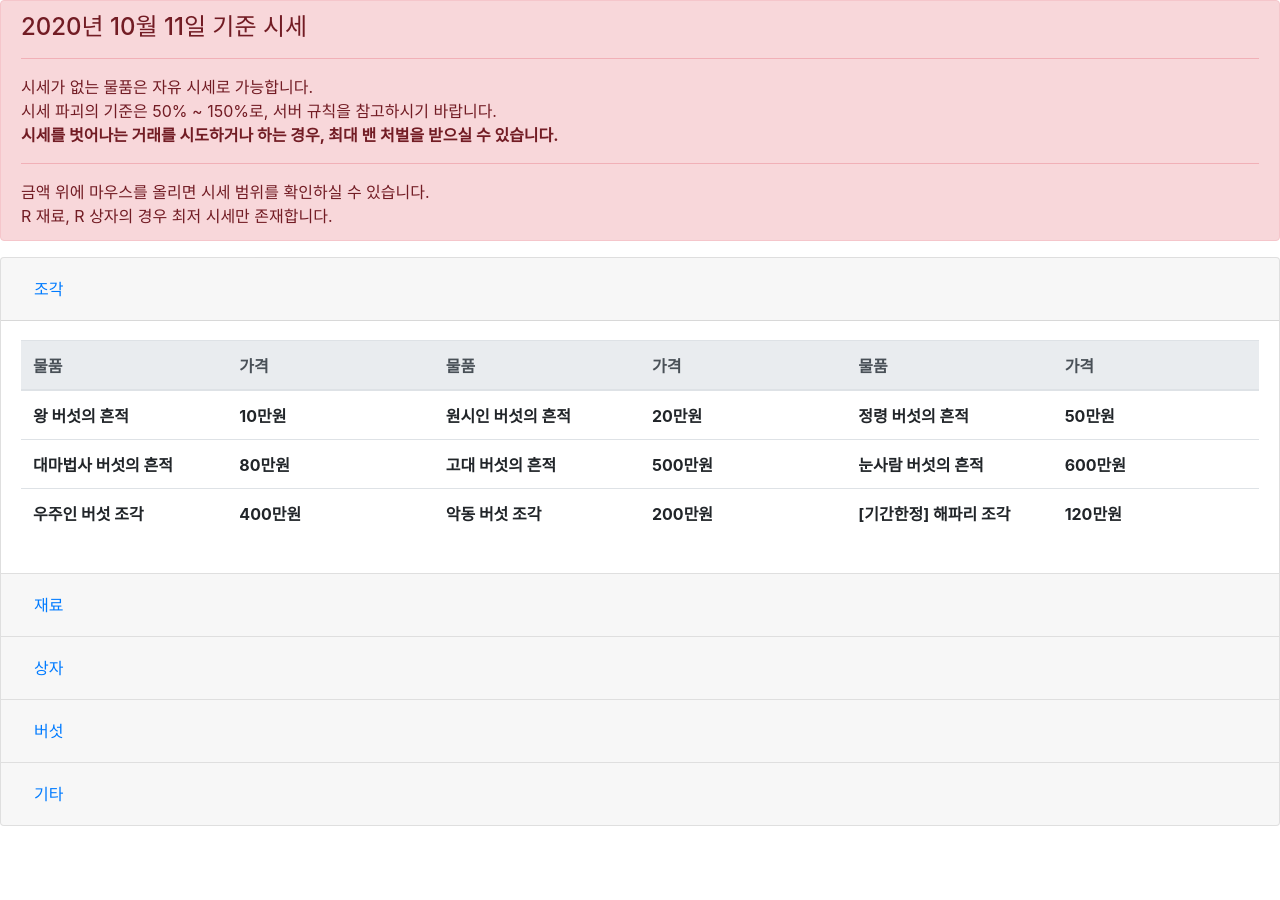
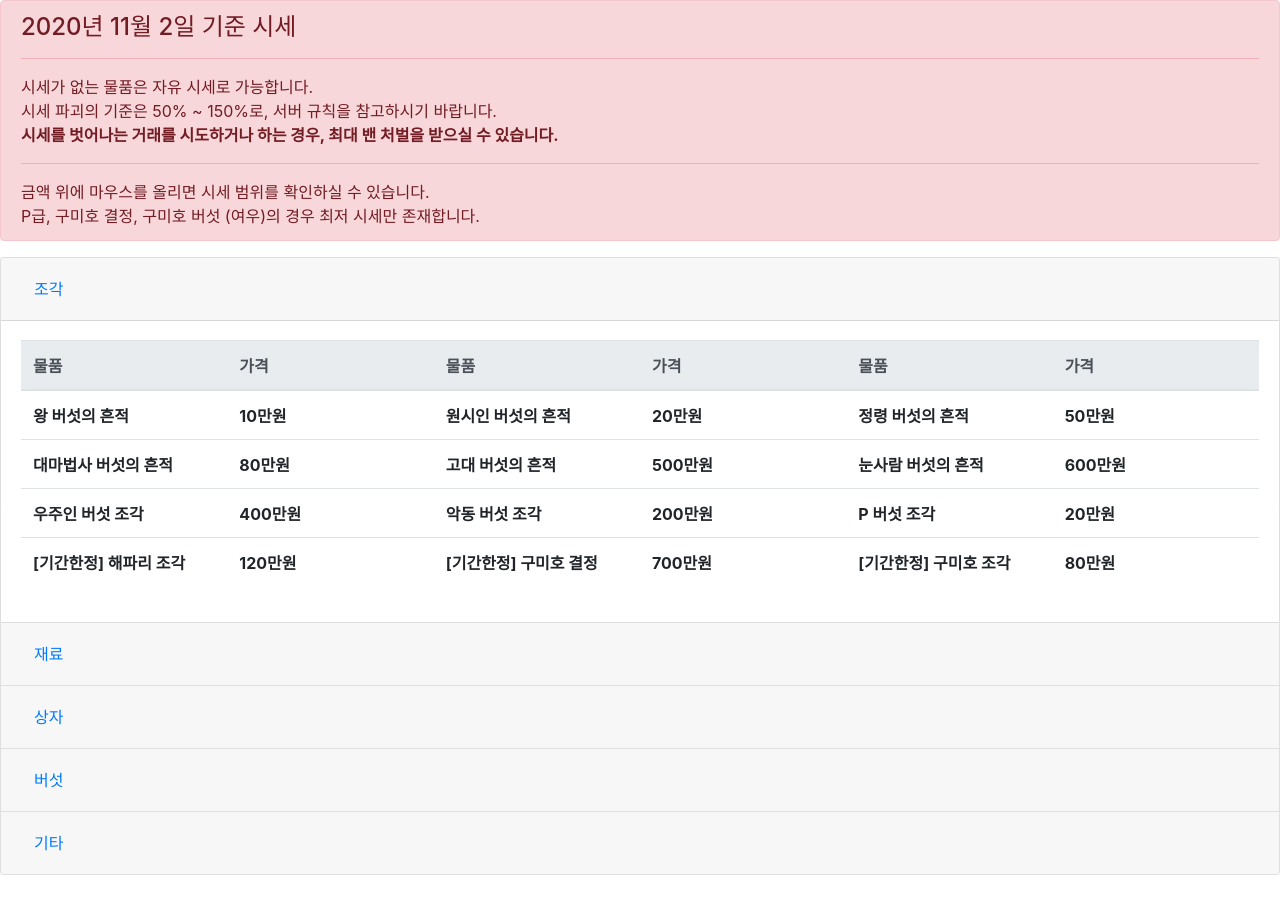
Before and after one commit to DetegiCE/detegice.github.io, a Jekyll site: the page built from kit/2020-09-08-kit-sise.md, in a window 1280 px wide. Built offline with Jekyll 4.4.1, drawn with Linux system fonts in a browser that asks for light colours; comment, search, counter and statistics services are not loaded; some of the changed lines change nothing that is shown.

Commit message:
Update 2020-09-08-kit-sise.md

```diff
--- a/kit/2020-09-08-kit-sise.md
+++ b/kit/2020-09-08-kit-sise.md
@@ -46,100 +46,147 @@ popover : https://getbootstrap.com/docs/3.4/javascript/#popovers, http://jsfiddl
   window.onload = function() {
     document.getElementById("curMin").innerText = String(currentMin());
     document.getElementById("curMax").innerText = String(currentMax());
+    var curtag = "jg";
 
     // setting sises
     var priArr1 = new Array(100000, 200000, 500000,
                            800000, 5000000, 6000000,
-                           4000000, 2000000, 1200000);
+                           4000000, 2000000, 200000,
+                           1200000, 7000000, 800000);
     for(var i=1 ; i<=priArr1.length ; i++) {
-      document.getElementById("jg"+String(i)).innerText = numToKor(priArr1[i-1]);
-      document.getElementById("jg"+String(i)).setAttribute('rel','popover');
-      document.getElementById("jg"+String(i)).setAttribute('data-trigger','hover');
-      document.getElementById("jg"+String(i)).setAttribute('data-original-title','시세 범위');
-      document.getElementById("jg"+String(i)).setAttribute('data-content',minPrice(priArr1[i-1])+' ~ '+maxPrice(priArr1[i-1]));
-      $('#jg'+String(i)).popover();
+      if(i == 9) {
+        document.getElementById(curtag+String(i)).innerText = numToKor(priArr1[i-1]);
+        document.getElementById(curtag+String(i)).setAttribute('rel','popover');
+        document.getElementById(curtag+String(i)).setAttribute('data-trigger','hover');
+        document.getElementById(curtag+String(i)).setAttribute('data-original-title','시세 범위');
+        document.getElementById(curtag+String(i)).setAttribute('data-content',numToKor(priArr1[i-1])+' ~ : P버섯 조각은 최저 시세만 있습니다');
+        $('#'+curtag+String(i)).popover();
+        continue;
+      }
+      if(i == 11) {
+        document.getElementById(curtag+String(i)).innerText = numToKor(priArr1[i-1]);
+        document.getElementById(curtag+String(i)).setAttribute('rel','popover');
+        document.getElementById(curtag+String(i)).setAttribute('data-trigger','hover');
+        document.getElementById(curtag+String(i)).setAttribute('data-original-title','시세 범위');
+        document.getElementById(curtag+String(i)).setAttribute('data-content',numToKor(priArr1[i-1])+' ~ : 구미호 결정은 최저 시세만 있습니다');
+        $('#'+curtag+String(i)).popover();
+        continue;
+      }
+      document.getElementById(curtag+String(i)).innerText = numToKor(priArr1[i-1]);
+      document.getElementById(curtag+String(i)).setAttribute('rel','popover');
+      document.getElementById(curtag+String(i)).setAttribute('data-trigger','hover');
+      document.getElementById(curtag+String(i)).setAttribute('data-original-title','시세 범위');
+      document.getElementById(curtag+String(i)).setAttribute('data-content',minPrice(priArr1[i-1])+' ~ '+maxPrice(priArr1[i-1]));
+      $('#'+curtag+String(i)).popover();
     }
 
+    curtag = "jr";
     var priArr2 = new Array(800, 2000, 4000,
                             15000, 10000, 45000,
-                            30000, 300000, 3000,
-                            103000, 143000, 1200000,
-                            1200000, 2400000, 5000000,
-                            6000000, 2000000, 2000000);
+                            30000, 3000000, 2000000,
+                            20000000, 22150000, 3000,
+                            103000, 143000, 9780000,
+                            1200000, 1200000, 2400000,
+                            5000000, 6000000, 2000000,
+                            2000000, 2000000, 200000);
     for(var i=1 ; i<=priArr2.length ; i++) {
-      if(i == 8) {
-        document.getElementById("jr"+String(i)).innerText = numToKor(priArr2[i-1]);
-        document.getElementById("jr"+String(i)).setAttribute('rel','popover');
-        document.getElementById("jr"+String(i)).setAttribute('data-trigger','hover');
-        document.getElementById("jr"+String(i)).setAttribute('data-original-title','시세 범위');
-        document.getElementById("jr"+String(i)).setAttribute('data-content',numToKor(priArr2[i-1])+' ~ : R재료는 최저 시세만 있습니다');
-        $('#jr'+String(i)).popover();
+      if(i == 10) {
+        document.getElementById(curtag+String(i)).innerText = numToKor(priArr2[i-1]);
+        document.getElementById(curtag+String(i)).setAttribute('rel','popover');
+        document.getElementById(curtag+String(i)).setAttribute('data-trigger','hover');
+        document.getElementById(curtag+String(i)).setAttribute('data-original-title','시세 범위');
+        document.getElementById(curtag+String(i)).setAttribute('data-content',numToKor(priArr2[i-1])+' ~ : P버섯 결정은 최저 시세만 있습니다');
+        $('#'+curtag+String(i)).popover();
         continue;
       }
-      document.getElementById("jr"+String(i)).innerText = numToKor(priArr2[i-1]);
-      document.getElementById("jr"+String(i)).setAttribute('rel','popover');
-      document.getElementById("jr"+String(i)).setAttribute('data-trigger','hover');
-      document.getElementById("jr"+String(i)).setAttribute('data-original-title','시세 범위');
-      document.getElementById("jr"+String(i)).setAttribute('data-content',minPrice(priArr2[i-1])+' ~ '+maxPrice(priArr2[i-1]));
-      $('#jr'+String(i)).popover();
+      if(i == 11) {
+        document.getElementById(curtag+String(i)).innerText = numToKor(priArr2[i-1]);
+        document.getElementById(curtag+String(i)).setAttribute('rel','popover');
+        document.getElementById(curtag+String(i)).setAttribute('data-trigger','hover');
+        document.getElementById(curtag+String(i)).setAttribute('data-original-title','시세 범위');
+        document.getElementById(curtag+String(i)).setAttribute('data-content',numToKor(priArr2[i-1])+' ~ : P버섯 영혼은 최저 시세만 있습니다');
+        $('#'+curtag+String(i)).popover();
+        continue;
+      }
+      document.getElementById(curtag+String(i)).innerText = numToKor(priArr2[i-1]);
+      document.getElementById(curtag+String(i)).setAttribute('rel','popover');
+      document.getElementById(curtag+String(i)).setAttribute('data-trigger','hover');
+      document.getElementById(curtag+String(i)).setAttribute('data-original-title','시세 범위');
+      document.getElementById(curtag+String(i)).setAttribute('data-content',minPrice(priArr2[i-1])+' ~ '+maxPrice(priArr2[i-1]));
+      $('#'+curtag+String(i)).popover();
     }
 
+    curtag = "sj";
     var priArr3 = new Array(800, 1500, 3000,
-                            10000, 15000, 100000,
-                            50000, 10500000, 10000,
+                            9000, 15000, 200000,
+                            50000, 10500000, 22150000,
                             10000, 20000, 50000,
                             80000, 500000, 75000,
                             530000, 100000, 200000,
-                            300000);
+                            300000, 10000);
     for(var i=1 ; i<=priArr3.length ; i++) {
-      if(i == 6) {
-        document.getElementById("sj"+String(i)).innerText = numToKor(priArr3[i-1]);
-        document.getElementById("sj"+String(i)).setAttribute('rel','popover');
-        document.getElementById("sj"+String(i)).setAttribute('data-trigger','hover');
-        document.getElementById("sj"+String(i)).setAttribute('data-original-title','시세 범위');
-        document.getElementById("sj"+String(i)).setAttribute('data-content',numToKor(priArr3[i-1])+' ~ : R상자는 최저 시세만 있습니다');
-        $('#sj'+String(i)).popover();
+      if(i == 9) {
+        document.getElementById(curtag+String(i)).innerText = numToKor(priArr3[i-1]);
+        document.getElementById(curtag+String(i)).setAttribute('rel','popover');
+        document.getElementById(curtag+String(i)).setAttribute('data-trigger','hover');
+        document.getElementById(curtag+String(i)).setAttribute('data-original-title','시세 범위');
+        document.getElementById(curtag+String(i)).setAttribute('data-content',numToKor(priArr3[i-1])+' ~ : P상자는 최저 시세만 있습니다');
+        $('#'+curtag+String(i)).popover();
         continue;
       }
-      document.getElementById("sj"+String(i)).innerText = numToKor(priArr3[i-1]);
-      document.getElementById("sj"+String(i)).setAttribute('rel','popover');
-      document.getElementById("sj"+String(i)).setAttribute('data-trigger','hover');
-      document.getElementById("sj"+String(i)).setAttribute('data-original-title','시세 범위');
-      document.getElementById("sj"+String(i)).setAttribute('data-content',minPrice(priArr3[i-1])+' ~ '+maxPrice(priArr3[i-1]));
-      $('#sj'+String(i)).popover();
+      document.getElementById(curtag+String(i)).innerText = numToKor(priArr3[i-1]);
+      document.getElementById(curtag+String(i)).setAttribute('rel','popover');
+      document.getElementById(curtag+String(i)).setAttribute('data-trigger','hover');
+      document.getElementById(curtag+String(i)).setAttribute('data-original-title','시세 범위');
+      document.getElementById(curtag+String(i)).setAttribute('data-content',minPrice(priArr3[i-1])+' ~ '+maxPrice(priArr3[i-1]));
+      $('#'+curtag+String(i)).popover();
     }
 
+    curtag = "bs";
     var priArr4 = new Array(110000, 330000, 600000,
                             1500000, 1350000, 3500000,
-                            2750000, 4250000, 4850000,
-                            5000000, 4100000, 13000000,
-                            3500000, 5000000, 6000000,
-                            9500000, 12000000, 6000000,
-                            35000000, 24500000, 14500000,
-                            8200000, 9200000, 12200000,
-                            16500000, 60000000, 7400000,
-                            6100000, 15200000, 23000000,
-                            20000000);
+                            2750000, 4250000, 4800000,
+                            4950000, 4100000, 140000000,
+                            100000000, 12550000, 8000000,
+                            15000000, 3500000, 5000000,
+                            6000000, 9500000, 12000000,
+                            6000000, 34300000, 24300000,
+                            14300000, 8200000, 9200000,
+                            12200000, 16600000, 58600000,
+                            7400000, 6100000, 15200000,
+                            23100000, 35000000, 40000000,
+                            42000000, 55100000, 20000000);
     for(var i=1 ; i<=priArr4.length ; i++) {
-      document.getElementById("bs"+String(i)).innerText = numToKor(priArr4[i-1]);
-      document.getElementById("bs"+String(i)).setAttribute('rel','popover');
-      document.getElementById("bs"+String(i)).setAttribute('data-trigger','hover');
-      document.getElementById("bs"+String(i)).setAttribute('data-original-title','시세 범위');
-      document.getElementById("bs"+String(i)).setAttribute('data-content',minPrice(priArr4[i-1])+' ~ '+maxPrice(priArr4[i-1]));
-      $('#bs'+String(i)).popover();
+      if(i == 16) {
+        document.getElementById(curtag+String(i)).innerText = numToKor(priArr4[i-1]);
+        document.getElementById(curtag+String(i)).setAttribute('rel','popover');
+        document.getElementById(curtag+String(i)).setAttribute('data-trigger','hover');
+        document.getElementById(curtag+String(i)).setAttribute('data-original-title','시세 범위');
+        document.getElementById(curtag+String(i)).setAttribute('data-content',numToKor(priArr4[i-1])+' ~ : 구미호 버섯 (여우)는 최저 시세만 있습니다');
+        $('#'+curtag+String(i)).popover();
+        continue;
+      }
+      document.getElementById(curtag+String(i)).innerText = numToKor(priArr4[i-1]);
+      document.getElementById(curtag+String(i)).setAttribute('rel','popover');
+      document.getElementById(curtag+String(i)).setAttribute('data-trigger','hover');
+      document.getElementById(curtag+String(i)).setAttribute('data-original-title','시세 범위');
+      document.getElementById(curtag+String(i)).setAttribute('data-content',minPrice(priArr4[i-1])+' ~ '+maxPrice(priArr4[i-1]));
+      $('#'+curtag+String(i)).popover();
     }
 
-    var priArr5 = new Array(400, 20000, 40000,
+    curtag = "gt";
+    var priArr5 = new Array(400, 20000, 50000,
                             200000, 100000, 600000,
-                            2600000, 3400000, 50000,
-                            250000, 2250000, 2850000);
+                            2600000, 3600000, 50000,
+                            250000, 2250000, 3000000,
+                            6500000);
     for(var i=1 ; i<=priArr5.length ; i++) {
-      document.getElementById("gt"+String(i)).innerText = numToKor(priArr5[i-1]);
-      document.getElementById("gt"+String(i)).setAttribute('rel','popover');
-      document.getElementById("gt"+String(i)).setAttribute('data-trigger','hover');
-      document.getElementById("gt"+String(i)).setAttribute('data-original-title','시세 범위');
-      document.getElementById("gt"+String(i)).setAttribute('data-content',minPrice(priArr5[i-1])+' ~ '+maxPrice(priArr5[i-1]));
-      $('#gt'+String(i)).popover();
+      document.getElementById(curtag+String(i)).innerText = numToKor(priArr5[i-1]);
+      document.getElementById(curtag+String(i)).setAttribute('rel','popover');
+      document.getElementById(curtag+String(i)).setAttribute('data-trigger','hover');
+      document.getElementById(curtag+String(i)).setAttribute('data-original-title','시세 범위');
+      document.getElementById(curtag+String(i)).setAttribute('data-content',minPrice(priArr5[i-1])+' ~ '+maxPrice(priArr5[i-1]));
+      $('#'+curtag+String(i)).popover();
     }
   }
   function currentMin() {
@@ -179,13 +226,13 @@ popover : https://getbootstrap.com/docs/3.4/javascript/#popovers, http://jsfiddl
 </script>
 
 <div class="alert alert-danger" role="alert">
-    <h4 class="alert-heading">2020년 10월 11일 기준 시세</h4>
+    <h4 class="alert-heading">2020년 11월 2일 기준 시세</h4>
     <hr>
     <p class="mb-0" style="display: inline;">시세가 없는 물품은 자유 시세로 가능합니다.<br>
         시세 파괴의 기준은 <div id="curMin" class="il"></div>% ~ <div id="curMax" class="il"></div>%로, 서버 규칙을 참고하시기 바랍니다.<br>
         <strong>시세를 벗어나는 거래를 시도하거나 하는 경우, 최대 밴 처벌을 받으실 수 있습니다.</strong></p>
         <hr>
-        금액 위에 마우스를 올리면 시세 범위를 확인하실 수 있습니다.<br>R 재료, R 상자의 경우 최저 시세만 존재합니다.
+        금액 위에 마우스를 올리면 시세 범위를 확인하실 수 있습니다.<br>P급, 구미호 결정, 구미호 버섯 (여우)의 경우 최저 시세만 존재합니다.
     </div>
 <div>
 
@@ -234,9 +281,17 @@ popover : https://getbootstrap.com/docs/3.4/javascript/#popovers, http://jsfiddl
                   <th scope="row"><a id="jg7"></a></th>
                   <th scope="row">악동 버섯 조각</th>
                   <th scope="row"><a id="jg8"></a></th>
+                  <th scope="row">P 버섯 조각</th>
+                  <th scope="row"><a id="jg9"></a></th>
+                </tr>
+                <tr>
                   <th scope="row">[기간한정] 해파리 조각</th>
-                  <th scope="row"><a id="jg9"></a></th>
-              </tr>
+                  <th scope="row"><a id="jg10"></a></th>
+                  <th scope="row">[기간한정] 구미호 결정</th>
+                  <th scope="row"><a id="jg11"></a></th>
+                  <th scope="row">[기간한정] 구미호 조각</th>
+                  <th scope="row"><a id="jg12"></a></th>
+                </tr>
               </tbody>
           </table>
         </div>
@@ -283,34 +338,50 @@ popover : https://getbootstrap.com/docs/3.4/javascript/#popovers, http://jsfiddl
                   <tr>
                     <th scope="row">SS (기타)</th>
                     <th scope="row"><a id="jr7"></a></th>
-                    <th scope="row">R</th>
+                    <th scope="row">R (소환마녀)</th>
                     <th scope="row"><a id="jr8"></a></th>
-                    <th scope="row">증명서</th>
+                    <th scope="row">R (생물학자)</th>
                     <th scope="row"><a id="jr9"></a></th>
                 </tr>
                 <tr>
-                  <th scope="row">균사체</th>
+                  <th scope="row">P버섯 결정</th>
                   <th scope="row"><a id="jr10"></a></th>
-                  <th scope="row">고급진 균사체</th>
+                  <th scope="row">P버섯 영혼</th>
                   <th scope="row"><a id="jr11"></a></th>
-                  <th scope="row">톱상어</th>
+                  <th scope="row">증명서</th>
                   <th scope="row"><a id="jr12"></a></th>
                 </tr>
                 <tr>
-                  <th scope="row">개복치</th>
+                  <th scope="row">균사체</th>
                   <th scope="row"><a id="jr13"></a></th>
-                  <th scope="row">백상아리</th>
+                  <th scope="row">고급진 균사체</th>
                   <th scope="row"><a id="jr14"></a></th>
-                  <th scope="row">깨끗한 물</th>
+                  <th scope="row">희귀한 균사체</th>
                   <th scope="row"><a id="jr15"></a></th>
                 </tr>
                 <tr>
+                  <th scope="row">톱상어</th>
+                  <th scope="row"><a id="jr16"></a></th>
+                  <th scope="row">개복치</th>
+                  <th scope="row"><a id="jr17"></a></th>
+                  <th scope="row">백상아리</th>
+                  <th scope="row"><a id="jr18"></a></th>
+                </tr>
+                <tr>
+                  <th scope="row">깨끗한 물</th>
+                  <th scope="row"><a id="jr19"></a></th>
                   <th scope="row">G 강화석</th>
-                  <th scope="row"><a id="jr16"></a></th>
+                  <th scope="row"><a id="jr20"></a></th>
                   <th scope="row">Lapis 강화석</th>
-                  <th scope="row"><a id="jr17"></a></th>
+                  <th scope="row"><a id="jr21"></a></th>
+                </tr>
+                <tr>
                   <th scope="row">Redstone 강화석</th>
-                  <th scope="row"><a id="jr18"></a></th>
+                  <th scope="row"><a id="jr22"></a></th>
+                  <th scope="row">낚시 강화석</th>
+                  <th scope="row"><a id="jr23"></a></th>
+                  <th scope="row">S급 물고기</th>
+                  <th scope="row"><a id="jr24"></a></th>
                 </tr>
                 </tbody>
             </table>
@@ -360,7 +431,7 @@ popover : https://getbootstrap.com/docs/3.4/javascript/#popovers, http://jsfiddl
                     <th scope="row"><a id="sj7"></a></th>
                     <th scope="row">U 랜덤상자</th>
                     <th scope="row"><a id="sj8"></a></th>
-                    <th scope="row">잠수코드</th>
+                    <th scope="row">P급 랜덤상자</th>
                     <th scope="row"><a id="sj9"></a></th>
                   </tr>
                   <tr>
@@ -390,8 +461,8 @@ popover : https://getbootstrap.com/docs/3.4/javascript/#popovers, http://jsfiddl
                   <tr>
                     <th scope="row">스페셜 챕터 2 상자</th>
                     <th scope="row"><a id="sj19"></a></th>
-                    <th scope="row"></th>
-                    <th scope="row"></th>
+                    <th scope="row">잠수 코드</th>
+                    <th scope="row"><a id="sj20"></a></th>
                     <th scope="row"></th>
                     <th scope="row"></th>
                   </tr>
@@ -451,64 +522,80 @@ popover : https://getbootstrap.com/docs/3.4/javascript/#popovers, http://jsfiddl
                     <th scope="row"><a id="bs10"></a></th>
                     <th scope="row">SSS (귀부인)</th>
                     <th scope="row"><a id="bs11"></a></th>
-                    <th scope="row">[기간한정] 해파리</th>
+                    <th scope="row">R (소환마녀)</th>
                     <th scope="row"><a id="bs12"></a></th>
                   </tr>
                   <tr>
-                    <th scope="row">G (서커스)</th>
+                    <th scope="row">R (생물학자)</th>
                     <th scope="row"><a id="bs13"></a></th>
-                    <th scope="row">G (메이드)</th>
+                    <th scope="row">[기간한정] 해파리 버섯</th>
                     <th scope="row"><a id="bs14"></a></th>
-                    <th scope="row">G (선생님)</th>
+                    <th scope="row">[기간한정] 구미호 버섯 (사람)</th>
                     <th scope="row"><a id="bs15"></a></th>
                   </tr>
                   <tr>
-                    <th scope="row">U (태권도)</th>
+                    <th scope="row">[기간한정] 구미호 버섯 (여우)</th>
                     <th scope="row"><a id="bs16"></a></th>
-                    <th scope="row">U (학생)</th>
+                    <th scope="row">G (서커스)</th>
                     <th scope="row"><a id="bs17"></a></th>
-                    <th scope="row">U (항해사)</th>
+                    <th scope="row">G (메이드)</th>
                     <th scope="row"><a id="bs18"></a></th>
                   </tr>
                   <tr>
-                    <th scope="row">H (눈사람)</th>
+                    <th scope="row">G (선생님)</th>
                     <th scope="row"><a id="bs19"></a></th>
-                    <th scope="row">H (우주인)</th>
+                    <th scope="row">U (태권도)</th>
                     <th scope="row"><a id="bs20"></a></th>
-                    <th scope="row">H (악동)</th>
+                    <th scope="row">U (학생)</th>
                     <th scope="row"><a id="bs21"></a></th>
                   </tr>
                   <tr>
-                    <th scope="row">L (왕)</th>
+                    <th scope="row">U (항해사)</th>
                     <th scope="row"><a id="bs22"></a></th>
-                    <th scope="row">L (원시인)</th>
+                    <th scope="row">H (눈사람)</th>
                     <th scope="row"><a id="bs23"></a></th>
-                    <th scope="row">L (정령)</th>
+                    <th scope="row">H (우주인)</th>
                     <th scope="row"><a id="bs24"></a></th>
                   </tr>
                   <tr>
-                    <th scope="row">L (대마법사)</th>
+                    <th scope="row">H (악동)</th>
                     <th scope="row"><a id="bs25"></a></th>
-                    <th scope="row">L (고대)</th>
+                    <th scope="row">L (왕)</th>
                     <th scope="row"><a id="bs26"></a></th>
-                    <th scope="row">[잠수] 서핑 버섯</th>
+                    <th scope="row">L (원시인)</th>
                     <th scope="row"><a id="bs27"></a></th>
                   </tr>
                   <tr>
-                    <th scope="row">C+ (평범한)</th>
+                    <th scope="row">L (정령)</th>
                     <th scope="row"><a id="bs28"></a></th>
-                    <th scope="row">U+ (항해사)</th>
+                    <th scope="row">L (대마법사)</th>
                     <th scope="row"><a id="bs29"></a></th>
-                    <th scope="row">G+ (서커스)</th>
+                    <th scope="row">L (고대)</th>
                     <th scope="row"><a id="bs30"></a></th>
                   </tr>
                   <tr>
+                    <th scope="row">[잠수] 서핑 버섯</th>
+                    <th scope="row"><a id="bs31"></a></th>
+                    <th scope="row">C+ (평범한)</th>
+                    <th scope="row"><a id="bs32"></a></th>
+                    <th scope="row">U+ (항해사)</th>
+                    <th scope="row"><a id="bs33"></a></th>
+                  </tr>
+                  <tr>
+                    <th scope="row">G+ (서커스)</th>
+                    <th scope="row"><a id="bs34"></a></th>
+                    <th scope="row">잠수+ (서핑)</th>
+                    <th scope="row"><a id="bs35"></a></th>
+                    <th scope="row">L+ (정령)</th>
+                    <th scope="row"><a id="bs36"></a></th>
+                  </tr>
+                  <tr>
+                    <th scope="row">SS+ (달고나)</th>
+                    <th scope="row"><a id="bs37"></a></th>
+                    <th scope="row">U+ (태권도)</th>
+                    <th scope="row"><a id="bs38"></a></th>
                     <th scope="row">[기간한정] 달토끼 버섯</th>
-                    <th scope="row"><a id="bs31"></a></th>
-                    <th scope="row"></th>
-                    <th scope="row"></th>
-                    <th scope="row"></th>
-                    <th scope="row"></th>
+                    <th scope="row"><a id="bs39"></a></th>
                   </tr>
                 </tbody>
             </table>
@@ -569,6 +656,14 @@ popover : https://getbootstrap.com/docs/3.4/javascript/#popovers, http://jsfiddl
                   <th scope="row">특급 낚시대</th>
                   <th scope="row"><a id="gt12"></a></th>
                 </tr>
+                <tr>
+                  <th scope="row">강화보호권</th>
+                  <th scope="row"><a id="gt13"></a></th>
+                  <th scope="row"></th>
+                  <th scope="row"></th>
+                  <th scope="row"></th>
+                  <th scope="row"></th>
+                </tr>
                 </tbody>
             </table>
         </div>
```
